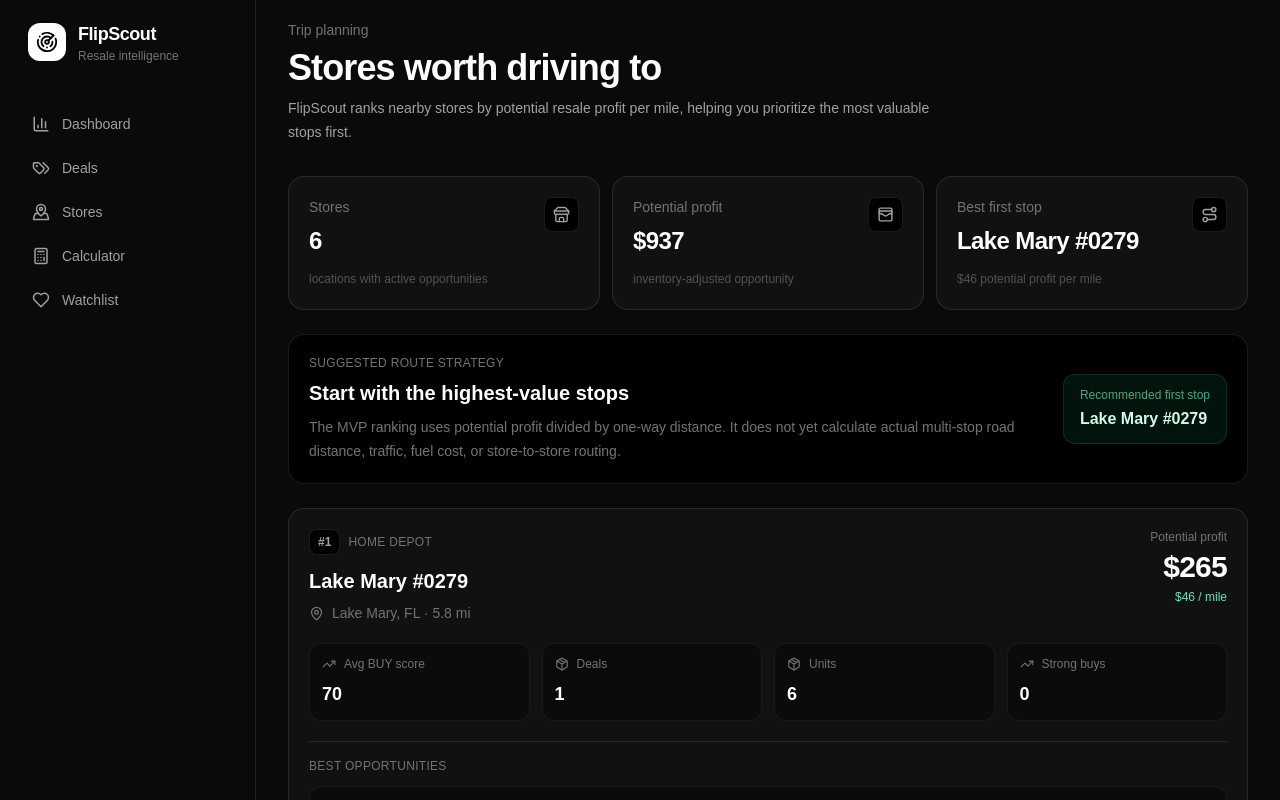
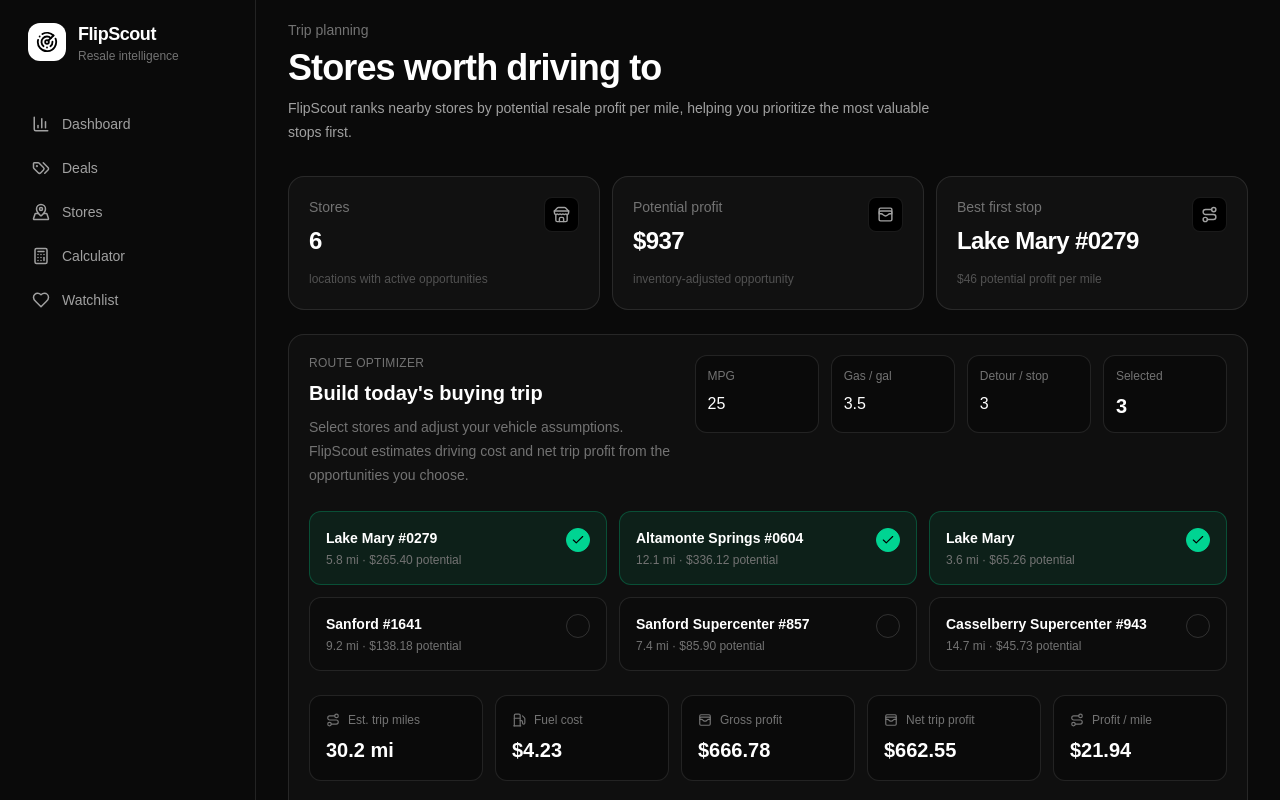
Before and after one commit to wickeda7/flipscout, a Next.js app: page /stores in a window 1280 px wide. Shown: the top 800 px of the page. Built offline with nearby package versions, Linux system fonts and the light colour scheme.

Commit message:
no message

```diff
--- a/src/app/stores/page.tsx
+++ b/src/app/stores/page.tsx
@@ -1,6 +1,7 @@
 import { Route, Store, WalletCards } from "lucide-react";
 import { Sidebar } from "@/components/layout/Sidebar";
 import { StoreOpportunityCard } from "@/components/stores/StoreOpportunityCard";
+import { RoutePlanner } from "@/components/stores/RoutePlanner";
 import { mockDeals } from "@/lib/mock-deals";
 import { groupDealsByStore } from "@/lib/store-planning";
 
@@ -63,6 +64,8 @@
               }
             />
           </section>
+
+          <RoutePlanner stores={stores} />
 
           <section className="mb-6 rounded-2xl border border-white/10 bg-black p-5">
             <div className="flex flex-col justify-between gap-4 lg:flex-row lg:items-center">
--- /dev/null
+++ b/src/components/stores/RoutePlanner.tsx
@@ -0,0 +1,235 @@
+"use client";
+
+import { useMemo, useState } from "react";
+import { Check, Fuel, Route, WalletCards } from "lucide-react";
+import type { StoreOpportunity } from "@/lib/store-planning";
+import { optimizeRoute } from "@/lib/route-optimizer";
+
+function currency(value: number) {
+  return new Intl.NumberFormat("en-US", {
+    style: "currency",
+    currency: "USD",
+    maximumFractionDigits: 2,
+  }).format(value);
+}
+
+export function RoutePlanner({ stores }: { stores: StoreOpportunity[] }) {
+  const [selectedKeys, setSelectedKeys] = useState<string[]>(
+    stores.slice(0, Math.min(3, stores.length)).map((store) => store.key),
+  );
+  const [mpg, setMpg] = useState(25);
+  const [gasPrice, setGasPrice] = useState(3.5);
+  const [detourMiles, setDetourMiles] = useState(3);
+
+  const selectedStores = useMemo(
+    () => stores.filter((store) => selectedKeys.includes(store.key)),
+    [stores, selectedKeys],
+  );
+
+  const plan = useMemo(
+    () =>
+      optimizeRoute(selectedStores, {
+        mpg,
+        gasPricePerGallon: gasPrice,
+        detourMilesPerExtraStop: detourMiles,
+      }),
+    [selectedStores, mpg, gasPrice, detourMiles],
+  );
+
+  function toggleStore(key: string) {
+    setSelectedKeys((current) =>
+      current.includes(key)
+        ? current.filter((item) => item !== key)
+        : [...current, key],
+    );
+  }
+
+  return (
+    <section className="mb-6 rounded-2xl border border-white/10 bg-white/[0.025] p-5">
+      <div className="flex flex-col justify-between gap-4 lg:flex-row lg:items-start">
+        <div>
+          <p className="text-xs font-medium uppercase tracking-wide text-neutral-500">
+            Route optimizer
+          </p>
+          <h2 className="mt-2 text-xl font-semibold text-white">
+            Build today&apos;s buying trip
+          </h2>
+          <p className="mt-2 max-w-2xl text-sm leading-6 text-neutral-500">
+            Select stores and adjust your vehicle assumptions. FlipScout
+            estimates driving cost and net trip profit from the opportunities
+            you choose.
+          </p>
+        </div>
+
+        <div className="grid grid-cols-2 gap-3 sm:grid-cols-4 lg:min-w-[520px]">
+          <NumberField label="MPG" value={mpg} onChange={setMpg} step={1} />
+          <NumberField
+            label="Gas / gal"
+            value={gasPrice}
+            onChange={setGasPrice}
+          />
+          <NumberField
+            label="Detour / stop"
+            value={detourMiles}
+            onChange={setDetourMiles}
+          />
+          <div className="rounded-xl border border-white/10 bg-black/30 p-3">
+            <div className="text-xs text-neutral-500">Selected</div>
+            <div className="mt-2 text-xl font-semibold text-white">
+              {selectedStores.length}
+            </div>
+          </div>
+        </div>
+      </div>
+
+      <div className="mt-6 grid gap-3 md:grid-cols-2 xl:grid-cols-3">
+        {stores.map((store) => {
+          const selected = selectedKeys.includes(store.key);
+
+          return (
+            <button
+              key={store.key}
+              type="button"
+              onClick={() => toggleStore(store.key)}
+              className={[
+                "rounded-xl border p-4 text-left transition",
+                selected
+                  ? "border-emerald-500/30 bg-emerald-500/10"
+                  : "border-white/10 bg-black/20 hover:bg-black/40",
+              ].join(" ")}
+            >
+              <div className="flex items-start justify-between gap-3">
+                <div>
+                  <div className="text-sm font-semibold text-white">
+                    {store.storeName}
+                  </div>
+                  <div className="mt-1 text-xs text-neutral-500">
+                    {store.distanceMiles.toFixed(1)} mi ·{" "}
+                    {currency(store.totalPotentialProfit)} potential
+                  </div>
+                </div>
+
+                <div
+                  className={[
+                    "flex h-6 w-6 items-center justify-center rounded-full border",
+                    selected
+                      ? "border-emerald-400 bg-emerald-400 text-black"
+                      : "border-white/15 text-transparent",
+                  ].join(" ")}
+                >
+                  <Check size={14} />
+                </div>
+              </div>
+            </button>
+          );
+        })}
+      </div>
+
+      <div className="mt-6 grid gap-3 sm:grid-cols-2 xl:grid-cols-5">
+        <Metric
+          icon={Route}
+          label="Est. trip miles"
+          value={`${plan.estimatedMiles.toFixed(1)} mi`}
+        />
+        <Metric
+          icon={Fuel}
+          label="Fuel cost"
+          value={currency(plan.estimatedFuelCost)}
+        />
+        <Metric
+          icon={WalletCards}
+          label="Gross profit"
+          value={currency(plan.grossPotentialProfit)}
+        />
+        <Metric
+          icon={WalletCards}
+          label="Net trip profit"
+          value={currency(plan.netTripProfit)}
+        />
+        <Metric
+          icon={Route}
+          label="Profit / mile"
+          value={currency(plan.profitPerTripMile)}
+        />
+      </div>
+
+      <div className="mt-6 rounded-xl border border-white/10 bg-black/30 p-4">
+        <div className="text-xs font-medium uppercase tracking-wide text-neutral-500">
+          Suggested visit order
+        </div>
+
+        {plan.orderedStops.length > 0 ? (
+          <div className="mt-3 flex flex-wrap items-center gap-2">
+            {plan.orderedStops.map((store, index) => (
+              <div key={store.key} className="flex items-center gap-2">
+                <span className="rounded-lg border border-white/10 bg-black px-3 py-2 text-sm text-neutral-300">
+                  {index + 1}. {store.storeName}
+                </span>
+                {index < plan.orderedStops.length - 1 && (
+                  <span className="text-neutral-700">→</span>
+                )}
+              </div>
+            ))}
+          </div>
+        ) : (
+          <p className="mt-3 text-sm text-neutral-600">
+            Select at least one store to create a route.
+          </p>
+        )}
+
+        <p className="mt-4 text-xs leading-5 text-neutral-600">
+          MVP estimate: stores are ordered nearest-to-farthest. Trip mileage is
+          twice the farthest store distance plus the detour allowance for each
+          additional stop. Exact road routing requires store coordinates and a
+          maps routing provider.
+        </p>
+      </div>
+    </section>
+  );
+}
+
+function NumberField({
+  label,
+  value,
+  onChange,
+  step = 0.1,
+}: {
+  label: string;
+  value: number;
+  onChange: (value: number) => void;
+  step?: number;
+}) {
+  return (
+    <label className="rounded-xl border border-white/10 bg-black/30 p-3">
+      <span className="block text-xs text-neutral-500">{label}</span>
+      <input
+        type="number"
+        min="0"
+        step={step}
+        value={value}
+        onChange={(event) => onChange(Number(event.target.value))}
+        className="mt-2 w-full bg-transparent text-lg font-semibold text-white outline-none"
+      />
+    </label>
+  );
+}
+
+function Metric({
+  icon: Icon,
+  label,
+  value,
+}: {
+  icon: typeof Route;
+  label: string;
+  value: string;
+}) {
+  return (
+    <div className="rounded-xl border border-white/10 bg-black/30 p-4">
+      <div className="flex items-center gap-2 text-xs text-neutral-500">
+        <Icon size={14} />
+        {label}
+      </div>
+      <div className="mt-2 text-xl font-semibold text-white">{value}</div>
+    </div>
+  );
+}
--- /dev/null
+++ b/src/lib/route-optimizer.ts
@@ -0,0 +1,70 @@
+import type { StoreOpportunity } from "@/lib/store-planning";
+
+export interface RouteAssumptions {
+  mpg: number;
+  gasPricePerGallon: number;
+  detourMilesPerExtraStop: number;
+}
+
+export interface RoutePlan {
+  orderedStops: StoreOpportunity[];
+  estimatedMiles: number;
+  estimatedFuelCost: number;
+  grossPotentialProfit: number;
+  netTripProfit: number;
+  profitPerTripMile: number;
+}
+
+export function optimizeRoute(
+  stores: StoreOpportunity[],
+  assumptions: RouteAssumptions,
+): RoutePlan {
+  if (stores.length === 0) {
+    return {
+      orderedStops: [],
+      estimatedMiles: 0,
+      estimatedFuelCost: 0,
+      grossPotentialProfit: 0,
+      netTripProfit: 0,
+      profitPerTripMile: 0,
+    };
+  }
+
+  // With only each store's distance from the user (not coordinates), the MVP
+  // uses an outward sweep: nearest to farthest, then estimates the return trip.
+  const orderedStops = [...stores].sort(
+    (a, b) => a.distanceMiles - b.distanceMiles,
+  );
+
+  const farthestDistance = Math.max(
+    ...orderedStops.map((store) => store.distanceMiles),
+  );
+  const extraStops = Math.max(0, orderedStops.length - 1);
+
+  const estimatedMiles =
+    farthestDistance * 2 +
+    extraStops * Math.max(0, assumptions.detourMilesPerExtraStop);
+
+  const estimatedFuelCost =
+    assumptions.mpg > 0
+      ? (estimatedMiles / assumptions.mpg) *
+        Math.max(0, assumptions.gasPricePerGallon)
+      : 0;
+
+  const grossPotentialProfit = orderedStops.reduce(
+    (sum, store) => sum + store.totalPotentialProfit,
+    0,
+  );
+
+  const netTripProfit = grossPotentialProfit - estimatedFuelCost;
+
+  return {
+    orderedStops,
+    estimatedMiles,
+    estimatedFuelCost,
+    grossPotentialProfit,
+    netTripProfit,
+    profitPerTripMile:
+      estimatedMiles > 0 ? netTripProfit / estimatedMiles : 0,
+  };
+}
```
